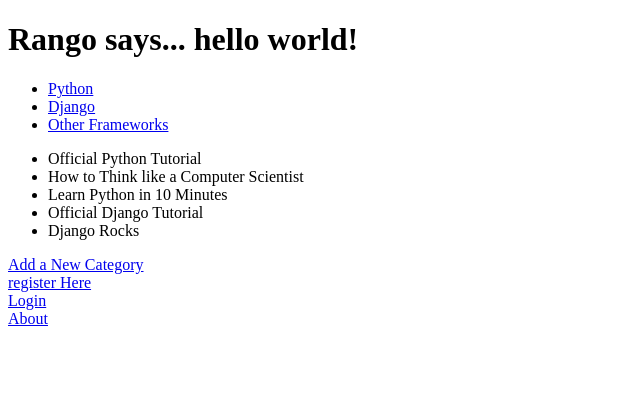
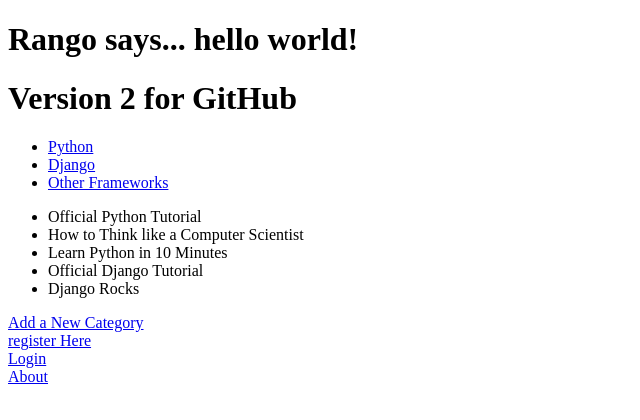
Before and after one commit to halfonikos/TangoWithDjango, a Django app: page /rango/ in a window 1280 px wide. Shown: the top 420 px of the page, without its empty margins (0-640 px from the left). Run offline with Django 3.2, Linux system fonts and the light colour scheme; data comes from the database, SQL or seed files in the repository; parts of the project's set-up code (start-up, migrations or seed data) failed here and were passed over.

Commit message:
change in index.html file

```diff
--- a/templates/rango/index.html
+++ b/templates/rango/index.html
@@ -11,6 +11,7 @@
 	<body>
 
 		<h1>Rango says... hello world!</h1>
+		<h1>Version 2 for GitHub</h1>
 		{% if categories %}
 			<ul>
 				{% for category in categories %}
```
